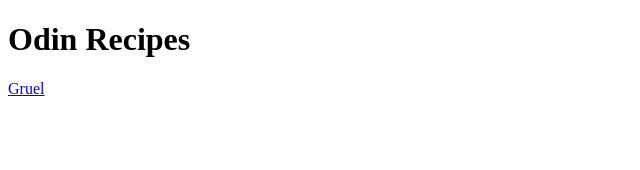
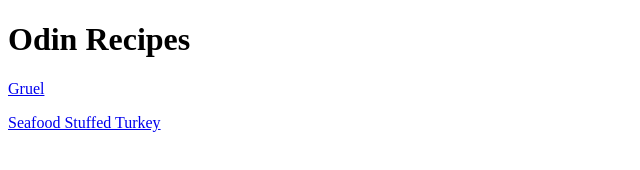
Before and after one commit to Kcal001/odin-recipes, a plain HTML site: page index.html in a window 1280 px wide. Shown: the whole page, without its empty margins (0-640 px from the left). Drawn offline with Linux system fonts and the light colour scheme.

Commit message:
Add forgoten homepage link to stuffed-turkey.html

```diff
--- a/index.html
+++ b/index.html
@@ -11,7 +11,9 @@
     <p>
         <a href="recipes/gruel.html">Gruel</a>
     </p>
-
+    <p>
+        <a href="recipes/stuffed-turkey.html">Seafood Stuffed Turkey</a>
+    </p>
 
 </body>
 </html>
```
